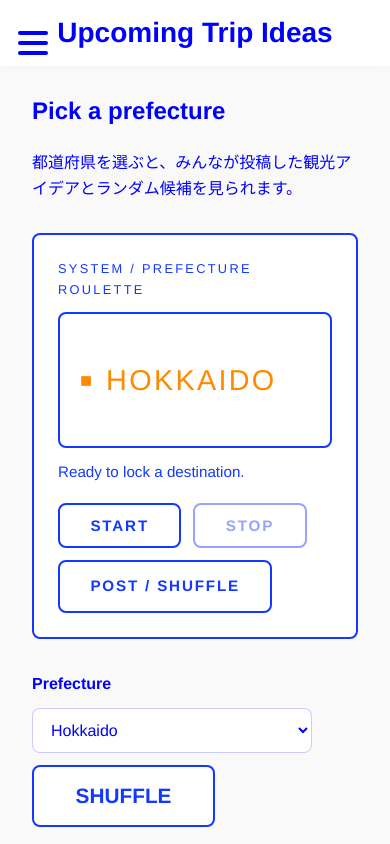
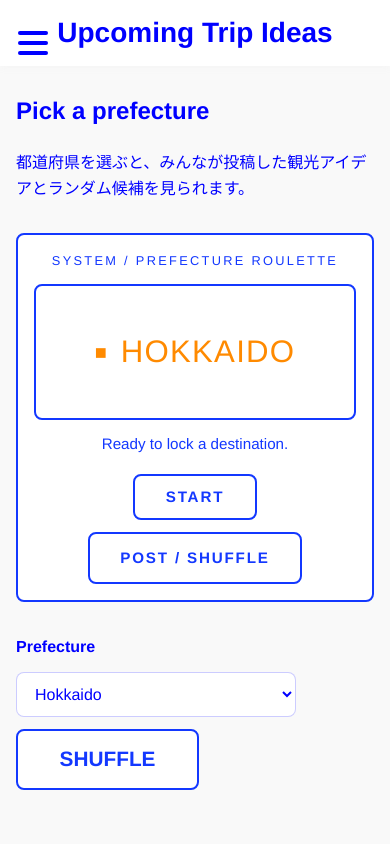
Before and after one commit to mahoko0527-maker/exploretheworld, a website: page upcoming-trip.html in a window 390 px wide. Shown: the top 844 px of the page. Drawn offline with Linux system fonts and the light colour scheme.

Commit message:
Merge roulette controls and fix mobile centering

```diff
--- a/styles.css
+++ b/styles.css
@@ -554,4 +554,34 @@ footer {
         margin-right: auto;
         font-size: 1.05rem;
     }
+
+    .upcoming-trip-intro,
+    .upcoming-trip-app,
+    .roulette-panel {
+        padding-left: 0;
+        padding-right: 0;
+    }
+
+    .roulette-shell {
+        padding: 16px;
+    }
+
+    .roulette-label,
+    .roulette-subcopy {
+        text-align: center;
+    }
+
+    .roulette-display {
+        justify-content: center;
+        text-align: center;
+    }
+
+    .roulette-actions {
+        justify-content: center;
+    }
+
+    .roulette-value {
+        font-size: clamp(1.5rem, 8vw, 2.2rem);
+        letter-spacing: 0.04em;
+    }
 }
--- a/trip.js
+++ b/trip.js
@@ -314,10 +314,9 @@ window.addEventListener('DOMContentLoaded', function() {
   function renderRouletteSystem(onPick) {
     const rouletteValue = document.querySelector('[data-roulette-value]');
     const rouletteSubcopy = document.querySelector('[data-roulette-subcopy]');
-    const startButton = document.querySelector('[data-roulette-start]');
-    const stopButton = document.querySelector('[data-roulette-stop]');
+    const toggleButton = document.querySelector('[data-roulette-toggle]');
 
-    if (!rouletteValue || !rouletteSubcopy || !startButton || !stopButton) {
+    if (!rouletteValue || !rouletteSubcopy || !toggleButton) {
       return;
     }
 
@@ -326,8 +325,8 @@ window.addEventListener('DOMContentLoaded', function() {
     let currentValue = rouletteValue.textContent.trim() || PREFECTURES[0];
 
     const setActiveState = isRunning => {
-      startButton.disabled = isRunning;
-      stopButton.disabled = !isRunning;
+      toggleButton.textContent = isRunning ? 'STOP' : 'START';
+      toggleButton.setAttribute('aria-pressed', isRunning ? 'true' : 'false');
       rouletteSubcopy.textContent = isRunning
         ? 'Scanning prefectures...'
         : 'Ready to lock a destination.';
@@ -339,18 +338,11 @@ window.addEventListener('DOMContentLoaded', function() {
       rouletteValue.textContent = currentValue;
     };
 
-    startButton.addEventListener('click', () => {
-      if (rouletteTimer) {
-        return;
-      }
-
-      currentIndex = Math.max(PREFECTURES.indexOf(currentValue), 0);
-      setActiveState(true);
-      rouletteTimer = window.setInterval(advance, 22);
-    });
-
-    stopButton.addEventListener('click', () => {
+    toggleButton.addEventListener('click', () => {
       if (!rouletteTimer) {
+        currentIndex = Math.max(PREFECTURES.indexOf(currentValue), 0);
+        setActiveState(true);
+        rouletteTimer = window.setInterval(advance, 22);
         return;
       }
 
--- a/upcoming-trip.html
+++ b/upcoming-trip.html
@@ -36,8 +36,7 @@
                 </div>
                 <p class="roulette-subcopy" data-roulette-subcopy>Start the system to decide the next destination.</p>
                 <div class="roulette-actions">
-                    <button type="button" class="highlight-btn roulette-btn" data-roulette-start>START</button>
-                    <button type="button" class="highlight-btn roulette-btn" data-roulette-stop disabled>STOP</button>
+                    <button type="button" class="highlight-btn roulette-btn" data-roulette-toggle aria-pressed="false">START</button>
                     <a class="highlight-btn roulette-btn" href="#upcoming-trip-app">POST / SHUFFLE</a>
                 </div>
             </div>
```
